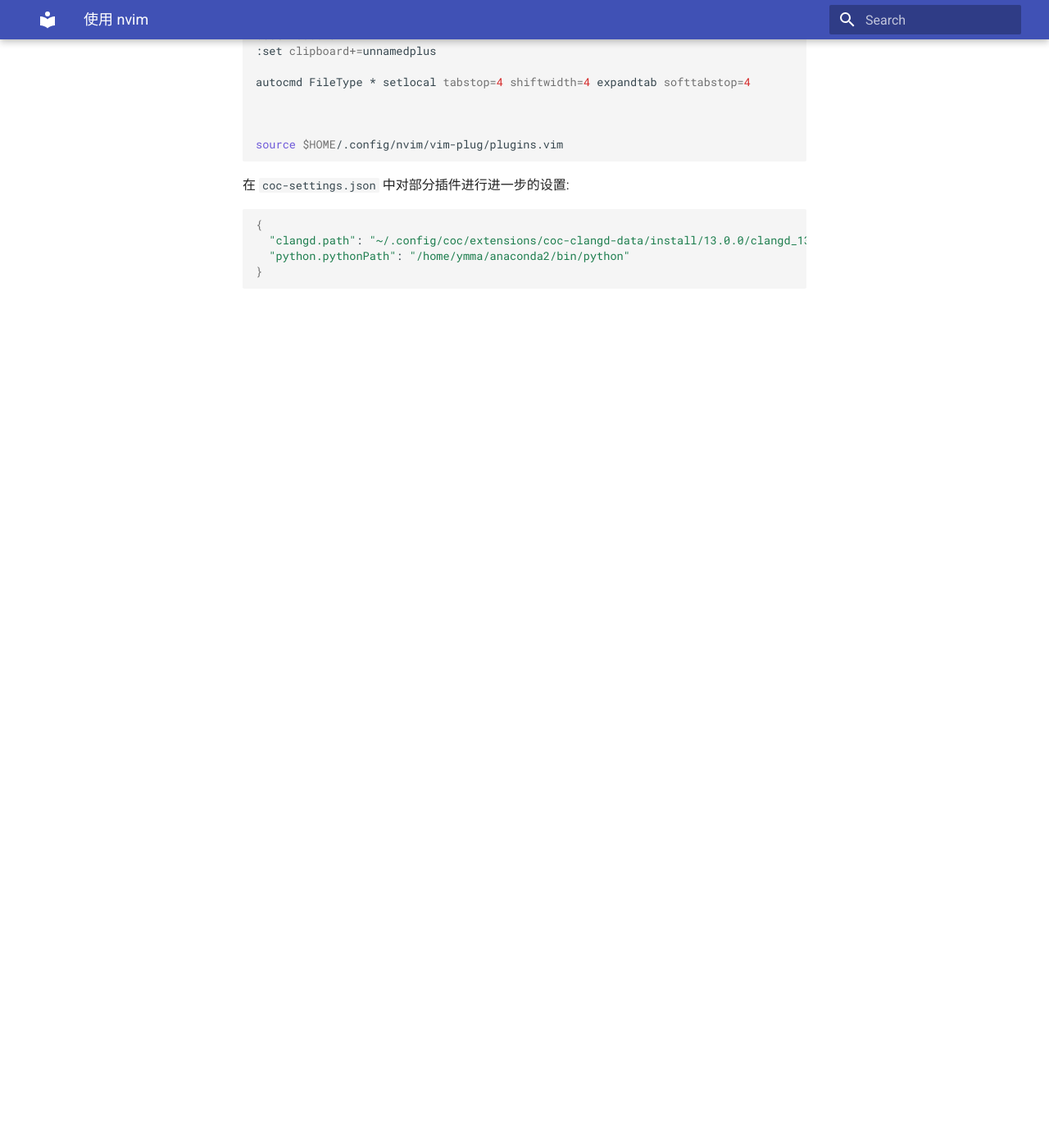
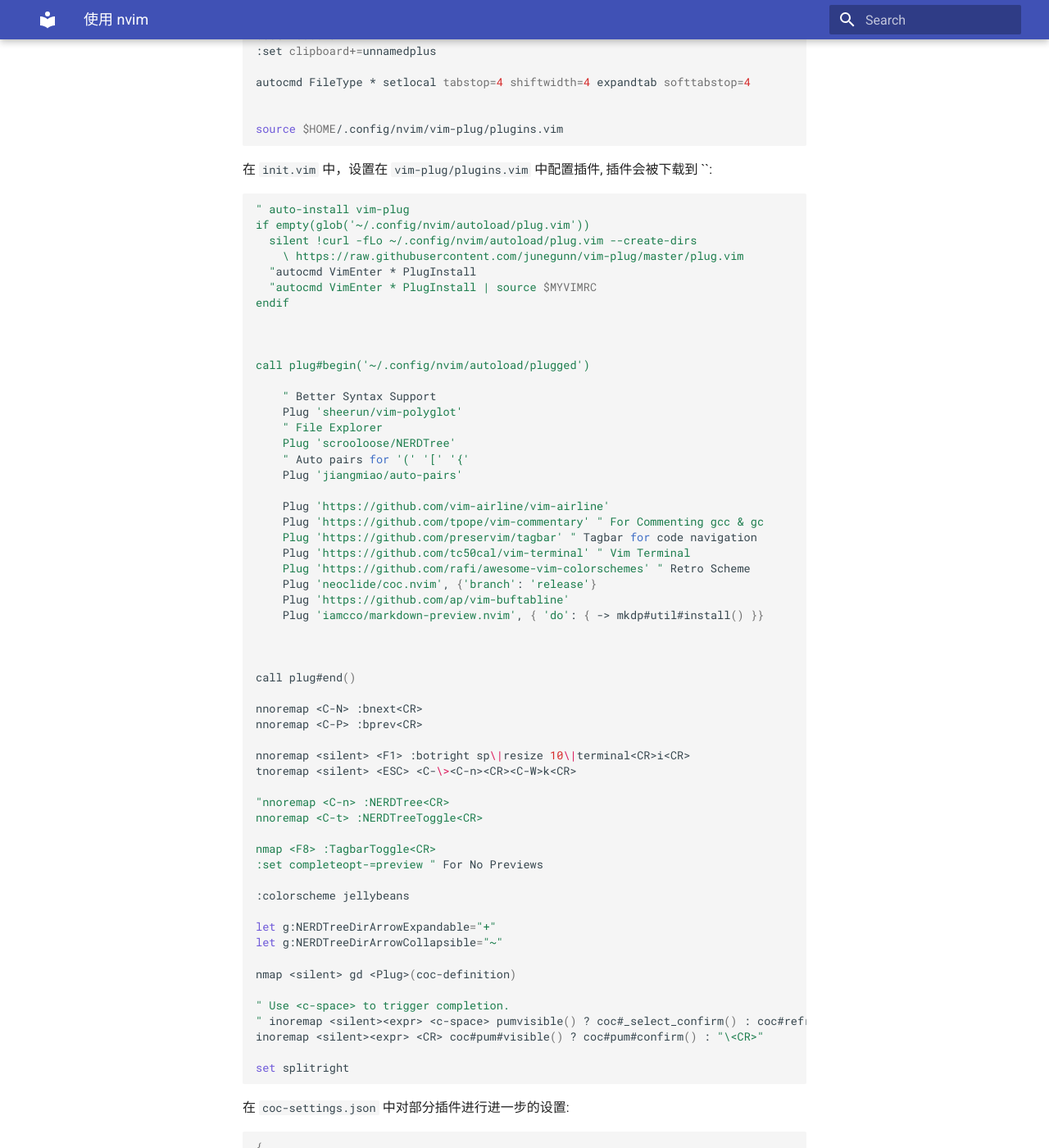
Before and after one commit to ymma98/technotes, an MkDocs documentation site: the page built from docs/Linux/vim_使用nvim.md, in a window 1280 px wide and 1400 px high, scrolled down 509 px. Shown: the whole window at 82% size. Built offline with MkDocs 1.6.1 and Material for MkDocs 9.7.7, drawn with Linux system fonts in a browser that asks for light colours; before the commit the page ends 900 px from its top, so only the background shows below that.

Commit message:
docs/Linux/vim_使用nvim.md updated from https://stackedit.cn/

````diff
--- a/docs/Linux/vim_使用nvim.md
+++ b/docs/Linux/vim_使用nvim.md
@@ -20,8 +20,66 @@ autoload  coc-settings.json  init.vim  node  vim-plug
 autocmd FileType * setlocal tabstop=4 shiftwidth=4 expandtab softtabstop=4
 
 
+source $HOME/.config/nvim/vim-plug/plugins.vim
+```
+在 `init.vim` 中，设置在 `vim-plug/plugins.vim` 中配置插件, 插件会被下载到 ``:
+```bash
+" auto-install vim-plug
+if empty(glob('~/.config/nvim/autoload/plug.vim'))
+  silent !curl -fLo ~/.config/nvim/autoload/plug.vim --create-dirs
+    \ https://raw.githubusercontent.com/junegunn/vim-plug/master/plug.vim
+  "autocmd VimEnter * PlugInstall
+  "autocmd VimEnter * PlugInstall | source $MYVIMRC
+endif
 
-source $HOME/.config/nvim/vim-plug/plugins.vim
+
+
+call plug#begin('~/.config/nvim/autoload/plugged')
+
+    " Better Syntax Support
+    Plug 'sheerun/vim-polyglot'
+    " File Explorer
+    Plug 'scrooloose/NERDTree'
+    " Auto pairs for '(' '[' '{'
+    Plug 'jiangmiao/auto-pairs'
+
+    Plug 'https://github.com/vim-airline/vim-airline'
+    Plug 'https://github.com/tpope/vim-commentary' " For Commenting gcc & gc
+    Plug 'https://github.com/preservim/tagbar' " Tagbar for code navigation
+    Plug 'https://github.com/tc50cal/vim-terminal' " Vim Terminal
+    Plug 'https://github.com/rafi/awesome-vim-colorschemes' " Retro Scheme
+    Plug 'neoclide/coc.nvim', {'branch': 'release'}
+    Plug 'https://github.com/ap/vim-buftabline'
+    Plug 'iamcco/markdown-preview.nvim', { 'do': { -> mkdp#util#install() }}
+
+
+
+call plug#end()
+
+nnoremap <C-N> :bnext<CR>
+nnoremap <C-P> :bprev<CR>
+
+nnoremap <silent> <F1> :botright sp\|resize 10\|terminal<CR>i<CR>
+tnoremap <silent> <ESC> <C-\><C-n><CR><C-W>k<CR>
+
+"nnoremap <C-n> :NERDTree<CR>
+nnoremap <C-t> :NERDTreeToggle<CR>
+
+nmap <F8> :TagbarToggle<CR>
+:set completeopt-=preview " For No Previews
+
+:colorscheme jellybeans
+
+let g:NERDTreeDirArrowExpandable="+"
+let g:NERDTreeDirArrowCollapsible="~"
+
+nmap <silent> gd <Plug>(coc-definition)
+
+" Use <c-space> to trigger completion.
+" inoremap <silent><expr> <c-space> pumvisible() ? coc#_select_confirm() : coc#refresh()
+inoremap <silent><expr> <CR> coc#pum#visible() ? coc#pum#confirm() : "\<CR>"
+
+set splitright
 ```
 
 
````
Also changed, not shown: other parts of docs/Linux/vim_使用nvim.md (+2 -2 lines).
